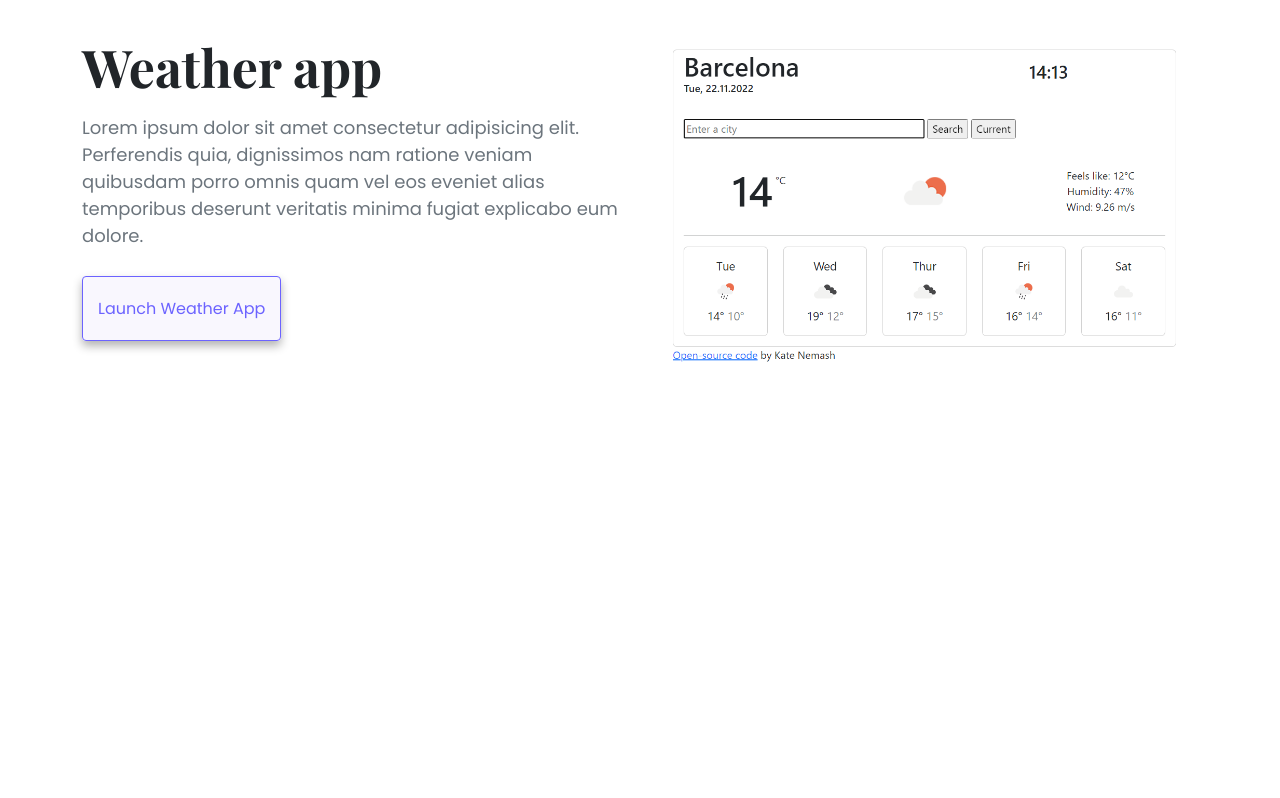
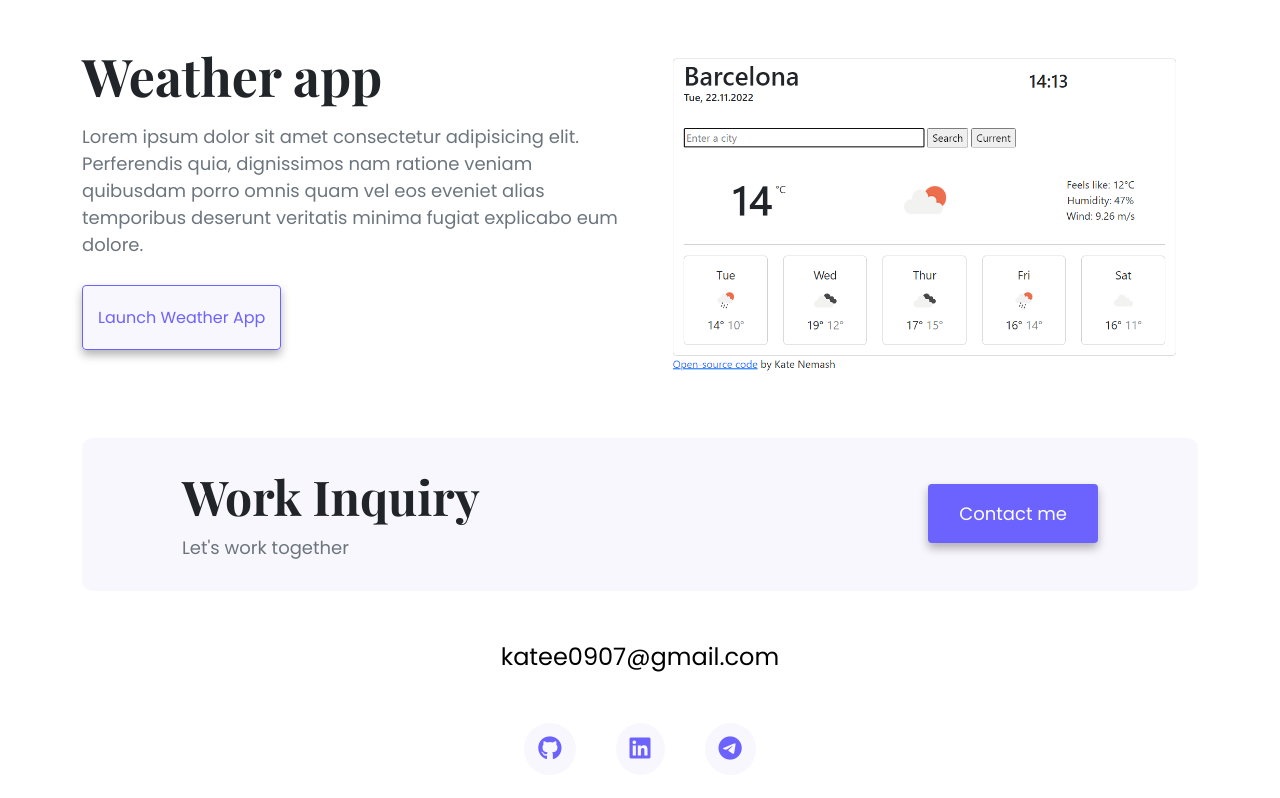
Before and after one commit to KateNemash/portfolio-project, a plain HTML site: page index.html in a window 1280 px wide. Shown: the part 1252-2050 px from the top of the page. Before the commit the page ends 1621 px from the top, so only its background shows below. Drawn offline with nearby package versions, Linux system fonts and the light colour scheme.

Commit message:
Added the footer

```diff
--- a/index.html
+++ b/index.html
@@ -79,7 +79,7 @@
         <a href="/about.html" class="btn btn-main">Contact me</a>
       </div>
     </div>
-    <p class="text-center m-5">Featured projects</p>
+    <p class="text-center m-5 p-featured">Featured projects</p>
     <div class="container">
       <div class="row mt-5 mb-3">
         <div class="col-md-6 d-none d-sm-block">
@@ -127,6 +127,36 @@
           />
         </div>
       </div>
+
+      <footer>
+        <div class="justify-content-between d-none d-md-flex contact-section">
+          <div>
+            <h4>Work Inquiry</h4>
+            <p class="text-muted mb-0">Let's work together</p>
+          </div>
+          <div>
+            <a href="mailto:katee0907@gmail.com" class="btn btn-main mt-3"
+              >Contact me</a
+            >
+          </div>
+        </div>
+        <div class="d-flex justify-content-center mt-5 mb-5">
+          <a href="mailto:katee0907@gmail.com" class="email-link">
+            katee0907@gmail.com
+          </a>
+        </div>
+        <div class="d-flex justify-content-center social-links">
+          <a href="https://github.com/KateNemash" target="_blank">
+            <i class="fa-brands fa-github"></i>
+          </a>
+          <a href="https://www.linkedin.com/in/kate-nemash/" target="_blank">
+            <i class="fa-brands fa-linkedin"></i>
+          </a>
+          <a href="https://t.me/katee0907" target="_blank">
+            <i class="fa-brands fa-telegram"></i>
+          </a>
+        </div>
+      </footer>
     </div>
 
     <script
--- a/styles/style.css
+++ b/styles/style.css
@@ -12,7 +12,8 @@ body {
 
 h1,
 h2,
-h3 {
+h3,
+h4 {
   font-family: var(--headings-font-family);
 }
 
@@ -24,6 +25,9 @@ h2 {
   font-size: 52px;
 }
 
+h4 {
+  font-size: 48px;
+}
 p {
   font-size: 18px;
   font-weight: normal;
@@ -50,6 +54,10 @@ p {
   font-size: 24px;
   line-height: 2;
   color: #272142;
+}
+
+.p-featured {
+  font-size: 24px;
 }
 
 .content-section {
@@ -119,6 +127,41 @@ p {
   padding: 0 15px;
 }
 
+footer {
+  margin: 60px 0;
+}
+
+footer .contact-section {
+  background: var(--secondary-color);
+  padding: 30px 100px;
+  border-radius: 10px;
+}
+
+footer .email-link {
+  text-decoration: none;
+  color: black;
+  font-size: 24px;
+}
+
+footer .email-link:hover {
+  color: var(--primary-color);
+}
+
+footer .social-links a {
+  font-size: 24px;
+  margin: 0 20px;
+  color: var(--primary-color);
+  background: var(--secondary-color);
+  padding: 8px 14px;
+  border-radius: 50%;
+  transition: all 100px ease-in-out;
+}
+
+footer .social-links a:hover {
+  color: var(--secondary-color);
+  background: var(--primary-color);
+}
+
 @media (max-width: 576px) {
   h1 {
     font-size: 56px;
```
